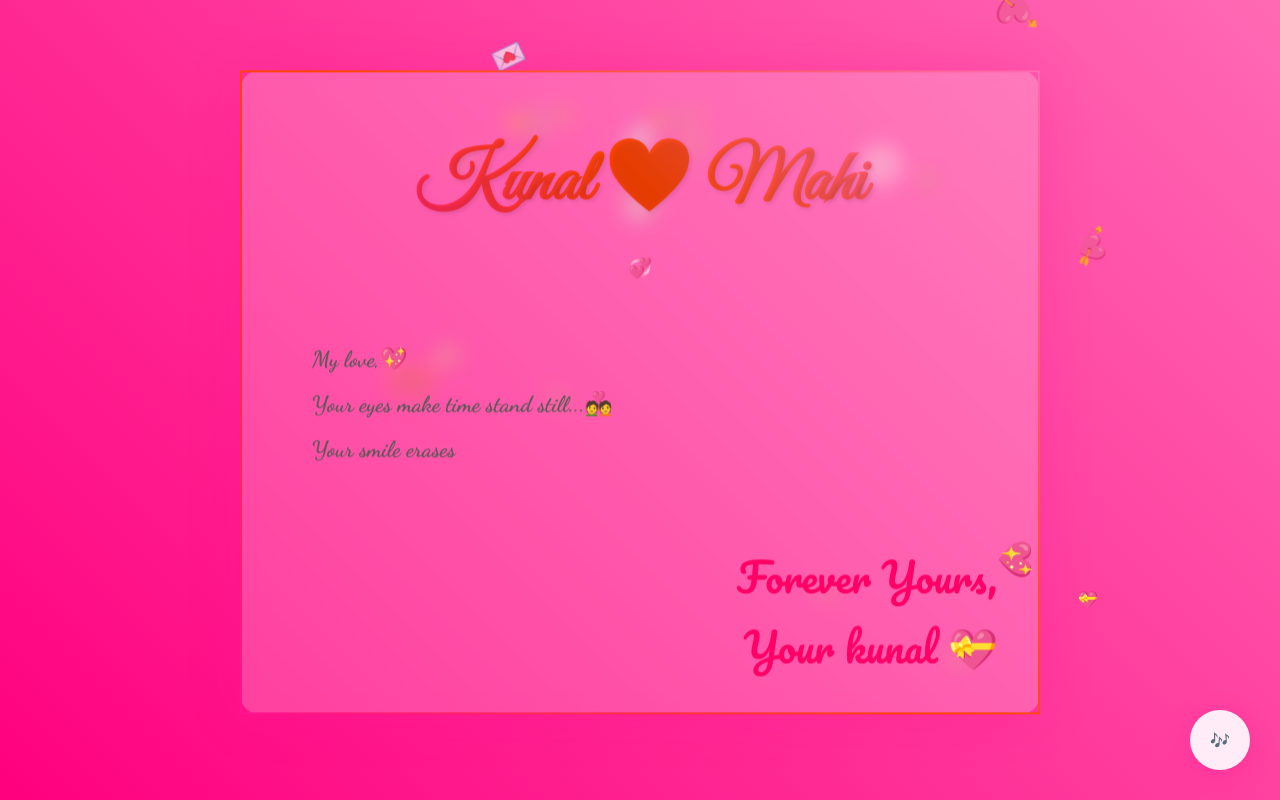
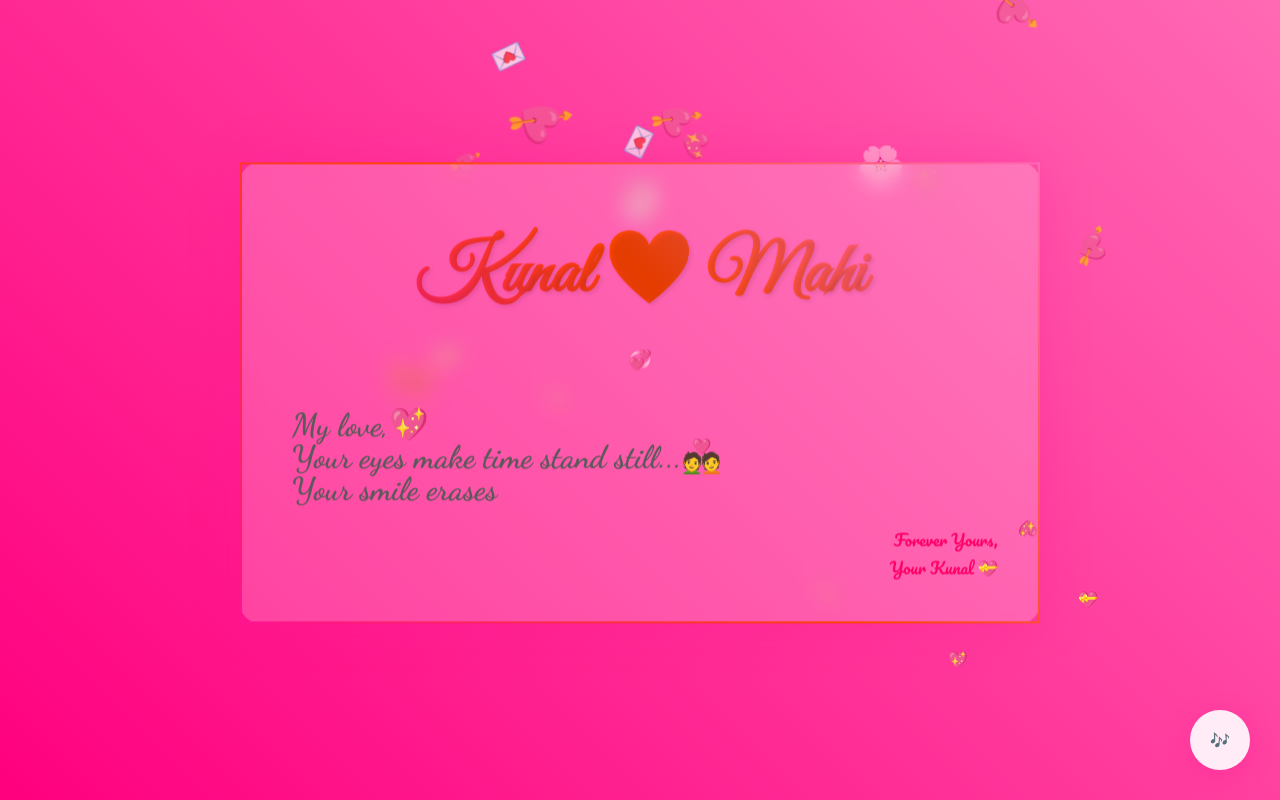
Before and after one commit to ziddi-shop/relationship, a plain HTML site: page main.html in a window 1280 px wide. Shown: the top 800 px of the page. Drawn offline with Linux system fonts and the light colour scheme.

Commit message:
main.html

```diff
--- a/main.html
+++ b/main.html
@@ -102,10 +102,10 @@
 
         /* Love Letter Content */
         .love-letter {
-            font-size: 1.4rem;
-            line-height: 2;
+            font-size: 2rem;
+            line-height: 1;
             color: #5a5a5a;
-            padding: 30px;
+            padding: 10px;
             position: relative;
             overflow: hidden;
             transition: all 0.3s ease;
@@ -115,9 +115,9 @@
             content: '';
             position: absolute;
             top: 0;
-            left: -100%;
-            width: 100%;
-            height: 100%;
+            left: -90%;
+            width: 90%;
+            height: 90%;
             background: linear-gradient(90deg, transparent, rgba(255, 182, 193, 0.2), transparent);
             transition: 0.5s;
         }
@@ -129,12 +129,12 @@
         /* Signature Section */
         .signature {
             text-align: right;
-            margin-top: 40px;
+            margin-top: 10px;
             font-family: 'Pacifico', cursive;
-            font-size: 2.5rem;
+            font-size: 1rem;
             color: #ff0066;
             opacity: 0;
-            animation: fadeInUp 1s ease forwards 2s;
+            animation: fadeInUp 0s ease forwards 0s;
             position: relative;
         }
 
@@ -143,8 +143,8 @@
             position: absolute;
             right: -40px;
             top: -10px;
-            font-size: 2rem;
-            animation: spin 4s linear infinite;
+            font-size: 1rem;
+            animation: spin 2s linear infinite;
         }
 
         @keyframes fadeInUp {
@@ -211,7 +211,7 @@
 
             <div class="signature">
                 Forever Yours,<br>
-                Your kunal 💝
+                Your Kunal 💝
             </div>
         </div>
     </div>
```
